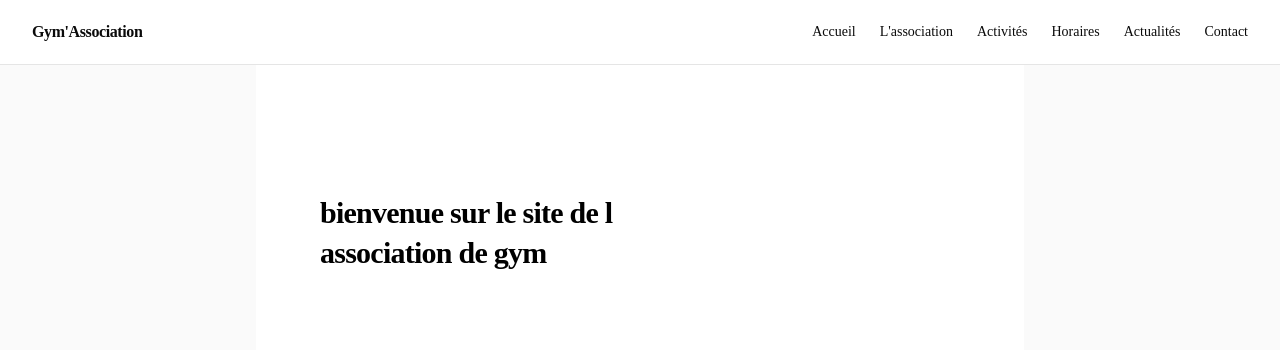
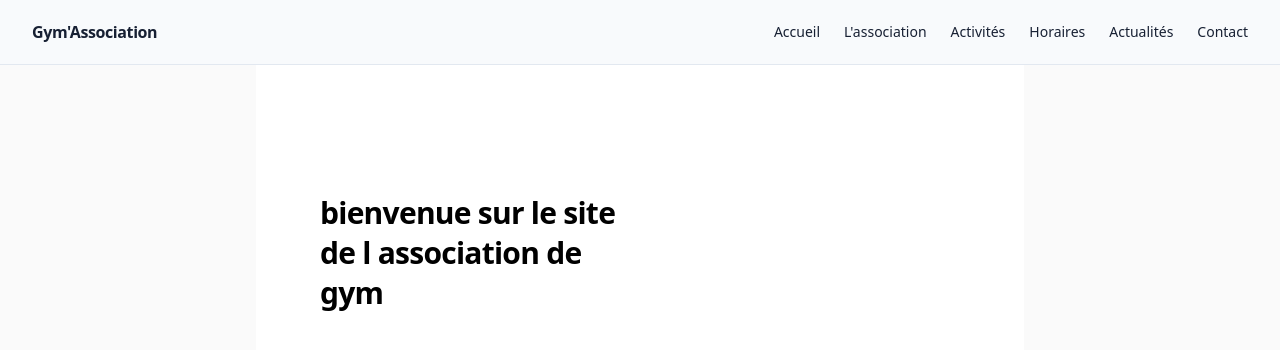
Before and after one commit to ThibautTobi/Gym-Association, a Next.js app: page / in a window 1280 px wide. Shown: the top 350 px of the page. Built offline with nearby package versions, Linux system fonts and the light colour scheme.

Commit message:
style ( globals ) : modification style

```diff
--- a/app/globals.css
+++ b/app/globals.css
@@ -1,130 +1,351 @@
 @import "tailwindcss";
-@import "tw-animate-css";
-@import "shadcn/tailwind.css";
 
-@custom-variant dark (&:is(.dark *));
+/*
+ * ============================================================
+ * DESIGN SYSTEM
+ * ============================================================
+ *
+ * Association Fitness & Gymnastique Aérobic
+ *
+ * Palette :
+ *
+ * 🔵 Bleu principal    #2563EB
+ * 🩵 Turquoise         #06B6D4
+ * 🟢 Vert accent       #10B981
+ * 🌑 Bleu nuit         #172033
+ * ⚪ Fond               #F8FAFC
+ * 🩶 Gris texte        #64748B
+ *
+ * Philosophie :
+ *
+ * - Professionnel
+ * - Sportif
+ * - Moderne
+ * - Accessible
+ * - Intergénérationnel
+ *
+ * IMPORTANT :
+ * Pour modifier l'identité visuelle du site, modifie
+ * principalement les variables ci-dessous plutôt que
+ * les couleurs directement dans les composants.
+ */
+
+:root {
+  /*
+   * ==========================================================
+   * COULEUR PRINCIPALE
+   * ==========================================================
+   *
+   * Bleu #2563EB
+   *
+   * Utilisation :
+   * - boutons principaux
+   * - liens importants
+   * - navigation active
+   * - CTA
+   * - éléments principaux de l'identité
+   */
+
+  --color-primary: #2563eb;
+  --color-primary-foreground: #ffffff;
+
+  /*
+   * ==========================================================
+   * COULEUR SECONDAIRE
+   * ==========================================================
+   *
+   * Turquoise #06B6D4
+   *
+   * Utilisation :
+   * - boutons secondaires
+   * - éléments sportifs
+   * - badges
+   * - détails graphiques
+   * - effets visuels
+   */
+
+  --color-secondary: #06b6d4;
+  --color-secondary-foreground: #ffffff;
+
+  /*
+   * ==========================================================
+   * COULEUR ACCENT
+   * ==========================================================
+   *
+   * Vert #10B981
+   *
+   * Utilisation :
+   * - bien-être
+   * - santé
+   * - convivialité
+   * - éléments positifs
+   * - informations complémentaires
+   */
+
+  --color-accent: #10b981;
+  --color-accent-foreground: #ffffff;
+
+  /*
+   * ==========================================================
+   * ARRIÈRE-PLANS
+   * ==========================================================
+   *
+   * Le fond légèrement cassé évite un blanc trop agressif
+   * et améliore le confort visuel sur les pages contenant
+   * beaucoup de contenu.
+   */
+
+  --color-background: #f8fafc;
+  --color-foreground: #172033;
+
+  /*
+   * ==========================================================
+   * CONTENU SECONDAIRE
+   * ==========================================================
+   *
+   * Gris #64748B
+   *
+   * Utilisation :
+   * - descriptions
+   * - informations secondaires
+   * - métadonnées
+   * - textes moins importants
+   */
+
+  --color-muted: #f1f5f9;
+  --color-muted-foreground: #64748b;
+
+  /*
+   * ==========================================================
+   * BORDURES ET ÉLÉMENTS D'INTERFACE
+   * ==========================================================
+   *
+   * Gris très clair permettant de séparer les éléments
+   * sans créer de contraste trop fort.
+   */
+
+  --color-border: #e2e8f0;
+  --color-input: #e2e8f0;
+
+  /*
+   * Anneau de focus clavier.
+   *
+   * On utilise le bleu principal afin de conserver
+   * une cohérence avec l'identité visuelle.
+   */
+
+  --color-ring: #2563eb;
+
+  /*
+   * ==========================================================
+   * ÉTATS POSITIFS
+   * ==========================================================
+   *
+   * Vert utilisé pour les messages de succès,
+   * validations et informations positives.
+   */
+
+  --color-success: #10b981;
+  --color-success-foreground: #ffffff;
+
+  /*
+   * ==========================================================
+   * ÉTATS D'ERREUR
+   * ==========================================================
+   *
+   * Rouge réservé aux erreurs.
+   *
+   * IMPORTANT :
+   * Cette couleur ne fait pas partie de l'identité visuelle.
+   * Elle sert uniquement à communiquer un état d'erreur.
+   */
+
+  --color-destructive: #dc2626;
+  --color-destructive-foreground: #ffffff;
+
+  /*
+   * ==========================================================
+   * CARTES
+   * ==========================================================
+   *
+   * Les cartes restent blanches afin de créer une séparation
+   * claire avec le fond #F8FAFC.
+   */
+
+  --color-card: #ffffff;
+  --color-card-foreground: #172033;
+}
+
+/*
+ * ============================================================
+ * VARIABLES UTILISABLES AVEC TAILWIND
+ * ============================================================
+ *
+ * Cette section permet d'utiliser directement les variables
+ * dans les classes Tailwind.
+ *
+ * Exemple :
+ *
+ * bg-primary
+ * text-primary
+ * bg-secondary
+ * text-secondary
+ * bg-accent
+ * text-accent
+ * bg-muted
+ * text-muted-foreground
+ * border-border
+ * bg-card
+ *
+ */
 
 @theme inline {
-  --color-background: var(--background);
-  --color-foreground: var(--foreground);
-  --font-sans: var(--font-sans);
-  --font-mono: var(--font-geist-mono);
-  --font-heading: var(--font-sans);
-  --color-sidebar-ring: var(--sidebar-ring);
-  --color-sidebar-border: var(--sidebar-border);
-  --color-sidebar-accent-foreground: var(--sidebar-accent-foreground);
-  --color-sidebar-accent: var(--sidebar-accent);
-  --color-sidebar-primary-foreground: var(--sidebar-primary-foreground);
-  --color-sidebar-primary: var(--sidebar-primary);
-  --color-sidebar-foreground: var(--sidebar-foreground);
-  --color-sidebar: var(--sidebar);
-  --color-chart-5: var(--chart-5);
-  --color-chart-4: var(--chart-4);
-  --color-chart-3: var(--chart-3);
-  --color-chart-2: var(--chart-2);
-  --color-chart-1: var(--chart-1);
-  --color-ring: var(--ring);
-  --color-input: var(--input);
-  --color-border: var(--border);
-  --color-destructive: var(--destructive);
-  --color-accent-foreground: var(--accent-foreground);
-  --color-accent: var(--accent);
-  --color-muted-foreground: var(--muted-foreground);
-  --color-muted: var(--muted);
-  --color-secondary-foreground: var(--secondary-foreground);
-  --color-secondary: var(--secondary);
-  --color-primary-foreground: var(--primary-foreground);
-  --color-primary: var(--primary);
-  --color-popover-foreground: var(--popover-foreground);
-  --color-popover: var(--popover);
-  --color-card-foreground: var(--card-foreground);
-  --color-card: var(--card);
-  --radius-sm: calc(var(--radius) * 0.6);
-  --radius-md: calc(var(--radius) * 0.8);
-  --radius-lg: var(--radius);
-  --radius-xl: calc(var(--radius) * 1.4);
-  --radius-2xl: calc(var(--radius) * 1.8);
-  --radius-3xl: calc(var(--radius) * 2.2);
-  --radius-4xl: calc(var(--radius) * 2.6);
+  /*
+   * ----------------------------------------------------------
+   * BACKGROUND / FOREGROUND
+   * ----------------------------------------------------------
+   */
+
+  --color-background: var(--color-background);
+  --color-foreground: var(--color-foreground);
+
+  /*
+   * ----------------------------------------------------------
+   * PRIMARY
+   * ----------------------------------------------------------
+   */
+
+  --color-primary: var(--color-primary);
+  --color-primary-foreground: var(--color-primary-foreground);
+
+  /*
+   * ----------------------------------------------------------
+   * SECONDARY
+   * ----------------------------------------------------------
+   */
+
+  --color-secondary: var(--color-secondary);
+  --color-secondary-foreground: var(--color-secondary-foreground);
+
+  /*
+   * ----------------------------------------------------------
+   * ACCENT
+   * ----------------------------------------------------------
+   */
+
+  --color-accent: var(--color-accent);
+  --color-accent-foreground: var(--color-accent-foreground);
+
+  /*
+   * ----------------------------------------------------------
+   * MUTED
+   * ----------------------------------------------------------
+   */
+
+  --color-muted: var(--color-muted);
+  --color-muted-foreground: var(--color-muted-foreground);
+
+  /*
+   * ----------------------------------------------------------
+   * BORDERS / INPUT / FOCUS
+   * ----------------------------------------------------------
+   */
+
+  --color-border: var(--color-border);
+  --color-input: var(--color-input);
+  --color-ring: var(--color-ring);
+
+  /*
+   * ----------------------------------------------------------
+   * SUCCESS
+   * ----------------------------------------------------------
+   */
+
+  --color-success: var(--color-success);
+  --color-success-foreground: var(--color-success-foreground);
+
+  /*
+   * ----------------------------------------------------------
+   * DESTRUCTIVE
+   * ----------------------------------------------------------
+   */
+
+  --color-destructive: var(--color-destructive);
+  --color-destructive-foreground: var(--color-destructive-foreground);
+
+  /*
+   * ----------------------------------------------------------
+   * CARDS
+   * ----------------------------------------------------------
+   */
+
+  --color-card: var(--color-card);
+  --color-card-foreground: var(--color-card-foreground);
 }
 
-:root {
-  --background: oklch(1 0 0);
-  --foreground: oklch(0.145 0 0);
-  --card: oklch(1 0 0);
-  --card-foreground: oklch(0.145 0 0);
-  --popover: oklch(1 0 0);
-  --popover-foreground: oklch(0.145 0 0);
-  --primary: oklch(0.205 0 0);
-  --primary-foreground: oklch(0.985 0 0);
-  --secondary: oklch(0.97 0 0);
-  --secondary-foreground: oklch(0.205 0 0);
-  --muted: oklch(0.97 0 0);
-  --muted-foreground: oklch(0.556 0 0);
-  --accent: oklch(0.97 0 0);
-  --accent-foreground: oklch(0.205 0 0);
-  --destructive: oklch(0.577 0.245 27.325);
-  --border: oklch(0.922 0 0);
-  --input: oklch(0.922 0 0);
-  --ring: oklch(0.708 0 0);
-  --chart-1: oklch(0.87 0 0);
-  --chart-2: oklch(0.556 0 0);
-  --chart-3: oklch(0.439 0 0);
-  --chart-4: oklch(0.371 0 0);
-  --chart-5: oklch(0.269 0 0);
-  --radius: 0.625rem;
-  --sidebar: oklch(0.985 0 0);
-  --sidebar-foreground: oklch(0.145 0 0);
-  --sidebar-primary: oklch(0.205 0 0);
-  --sidebar-primary-foreground: oklch(0.985 0 0);
-  --sidebar-accent: oklch(0.97 0 0);
-  --sidebar-accent-foreground: oklch(0.205 0 0);
-  --sidebar-border: oklch(0.922 0 0);
-  --sidebar-ring: oklch(0.708 0 0);
+/*
+ * ============================================================
+ * BASE
+ * ============================================================
+ */
+
+/*
+ * Toutes les bordures utilisent automatiquement
+ * la couleur définie dans le design system.
+ */
+
+* {
+  border-color: var(--color-border);
 }
 
-.dark {
-  --background: oklch(0.145 0 0);
-  --foreground: oklch(0.985 0 0);
-  --card: oklch(0.205 0 0);
-  --card-foreground: oklch(0.985 0 0);
-  --popover: oklch(0.205 0 0);
-  --popover-foreground: oklch(0.985 0 0);
-  --primary: oklch(0.922 0 0);
-  --primary-foreground: oklch(0.205 0 0);
-  --secondary: oklch(0.269 0 0);
-  --secondary-foreground: oklch(0.985 0 0);
-  --muted: oklch(0.269 0 0);
-  --muted-foreground: oklch(0.708 0 0);
-  --accent: oklch(0.269 0 0);
-  --accent-foreground: oklch(0.985 0 0);
-  --destructive: oklch(0.704 0.191 22.216);
-  --border: oklch(1 0 0 / 10%);
-  --input: oklch(1 0 0 / 15%);
-  --ring: oklch(0.556 0 0);
-  --chart-1: oklch(0.87 0 0);
-  --chart-2: oklch(0.556 0 0);
-  --chart-3: oklch(0.439 0 0);
-  --chart-4: oklch(0.371 0 0);
-  --chart-5: oklch(0.269 0 0);
-  --sidebar: oklch(0.205 0 0);
-  --sidebar-foreground: oklch(0.985 0 0);
-  --sidebar-primary: oklch(0.488 0.243 264.376);
-  --sidebar-primary-foreground: oklch(0.985 0 0);
-  --sidebar-accent: oklch(0.269 0 0);
-  --sidebar-accent-foreground: oklch(0.985 0 0);
-  --sidebar-border: oklch(1 0 0 / 10%);
-  --sidebar-ring: oklch(0.556 0 0);
+/*
+ * Défilement doux lors de l'utilisation d'ancres :
+ *
+ * <a href="#activites">
+ *
+ */
+
+html {
+  scroll-behavior: smooth;
 }
 
-@layer base {
-  * {
-    @apply border-border outline-ring/50;
-  }
-  body {
-    @apply bg-background text-foreground;
-  }
-  html {
-    @apply font-sans;
-  }
+/*
+ * Corps de la page.
+ */
+
+body {
+  background: var(--color-background);
+  color: var(--color-foreground);
 }
+
+/*
+ * ============================================================
+ * ACCESSIBILITÉ : FOCUS CLAVIER
+ * ============================================================
+ *
+ * Permet aux utilisateurs naviguant au clavier de voir
+ * clairement quel élément possède le focus.
+ *
+ * Important notamment pour :
+ * - seniors
+ * - utilisateurs clavier
+ * - personnes ayant des difficultés de navigation
+ */
+
+:focus-visible {
+  outline: 2px solid var(--color-ring);
+  outline-offset: 2px;
+}
+
+/*
+ * ============================================================
+ * LISIBILITÉ
+ * ============================================================
+ *
+ * Une hauteur de ligne confortable améliore la lecture,
+ * notamment sur les paragraphes et les textes informatifs.
+ */
+
+p {
+  line-height: 1.7;
+}
```
